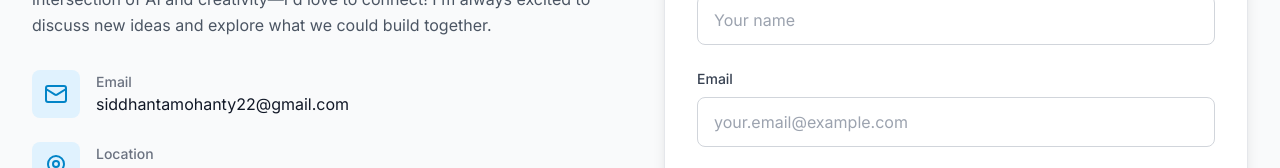
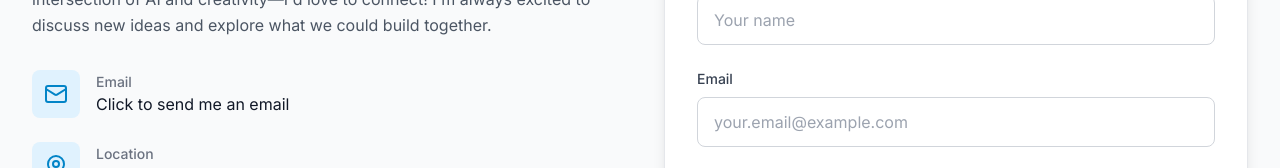
Before and after one commit to Siddhanta22/siddhantamohanty.github.io, a React (Create React App) app: page / in a window 1280 px wide. Shown: the part 8243-8411 px from the top of the page. Built offline with nearby package versions, Linux system fonts and the light colour scheme.

Commit message:
Make email icon clickable and hide email address from display

```diff
--- a/src/components/Contact.js
+++ b/src/components/Contact.js
@@ -44,13 +44,6 @@ const Contact = () => {
   };
 
   const contactInfo = [
-    {
-      icon: Mail,
-      label: "Email",
-      value: "siddhantamohanty22@gmail.com",
-      link: "mailto:siddhantamohanty22@gmail.com"
-    },
-
     {
       icon: MapPin,
       label: "Location",
@@ -113,12 +106,37 @@ const Contact = () => {
 
             {/* Contact Details */}
             <div className="space-y-6">
+              {/* Email Icon */}
+              <motion.div
+                initial={{ opacity: 0, y: 20 }}
+                animate={inView ? { opacity: 1, y: 0 } : {}}
+                transition={{ duration: 0.6, delay: 0.3 }}
+                className="flex items-center space-x-4"
+              >
+                <motion.a
+                  whileHover={{ scale: 1.1 }}
+                  whileTap={{ scale: 0.95 }}
+                  href="mailto:siddhantamohanty22@gmail.com"
+                  className="w-12 h-12 bg-primary-100 dark:bg-primary-900/30 rounded-lg flex items-center justify-center hover:bg-primary-200 dark:hover:bg-primary-800 transition-colors duration-200"
+                >
+                  <Mail className="w-6 h-6 text-primary-600 dark:text-primary-400" />
+                </motion.a>
+                <div>
+                  <p className="text-sm font-medium text-gray-500 dark:text-gray-400">
+                    Email
+                  </p>
+                  <p className="text-gray-900 dark:text-white">
+                    Click to send me an email
+                  </p>
+                </div>
+              </motion.div>
+
               {contactInfo.map((info, index) => (
                 <motion.div
                   key={index}
                   initial={{ opacity: 0, y: 20 }}
                   animate={inView ? { opacity: 1, y: 0 } : {}}
-                  transition={{ duration: 0.6, delay: 0.3 + index * 0.1 }}
+                  transition={{ duration: 0.6, delay: 0.4 + index * 0.1 }}
                   className="flex items-center space-x-4"
                 >
                   <div className="w-12 h-12 bg-primary-100 dark:bg-primary-900/30 rounded-lg flex items-center justify-center">
```
